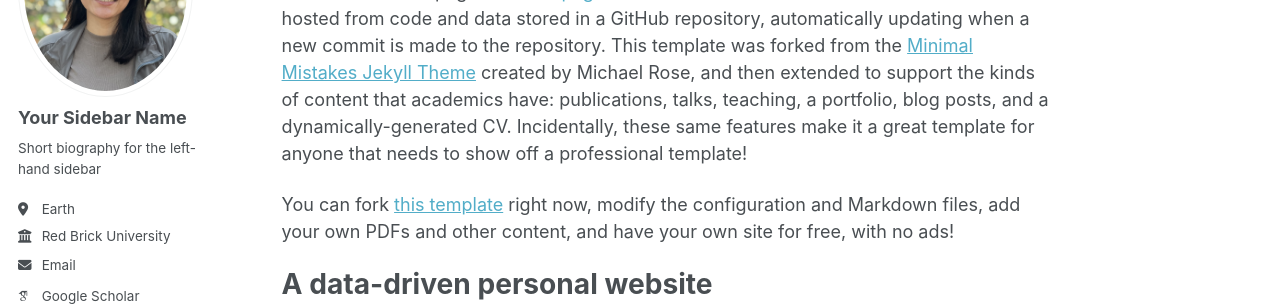
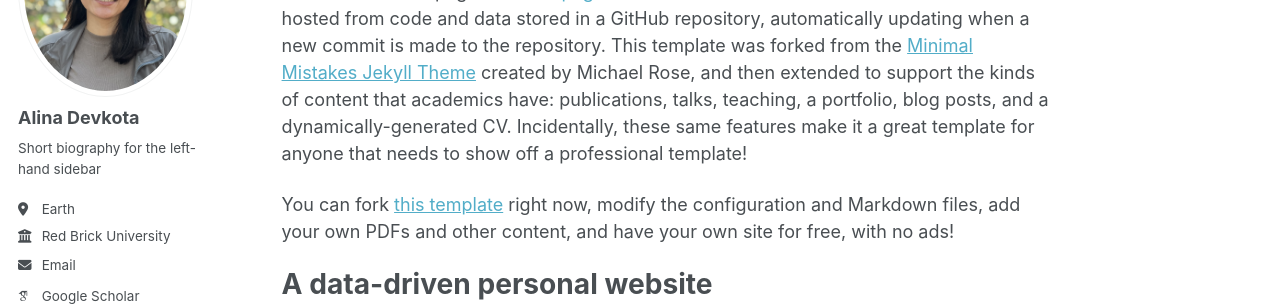
Before and after one commit to alinadevkota/Portfolio, a Jekyll site: the page built from _pages/about.md, in a window 1280 px wide. Shown: the part 218-524 px from the top of the page. Built offline with Jekyll 4.4.1, drawn with Linux system fonts in a browser that asks for light colours; some web fonts are replaced; a script that is not in the unit is left out.

Commit message:
Update _config.yml

```diff
--- a/_config.yml
+++ b/_config.yml
@@ -23,7 +23,7 @@ repository               : "academicpages/academicpages.github.io"
 author:
   # Biographic information
   avatar           : "Alina.jpg"
-  name             : "Your Sidebar Name"
+  name             : "Alina Devkota"
   pronouns         : # example: "she/her"
   bio              : "Short biography for the left-hand sidebar"
   location         : "Earth"
```
